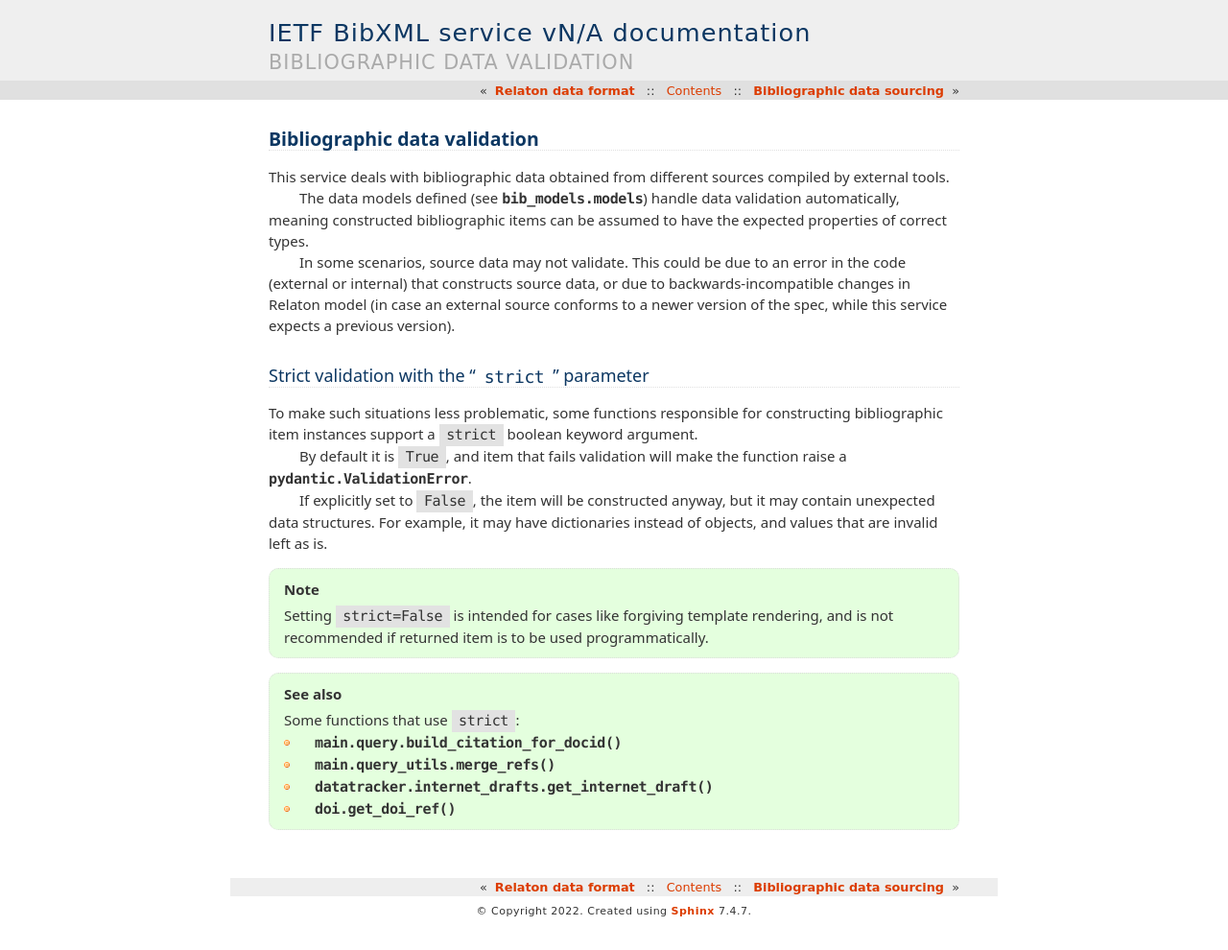
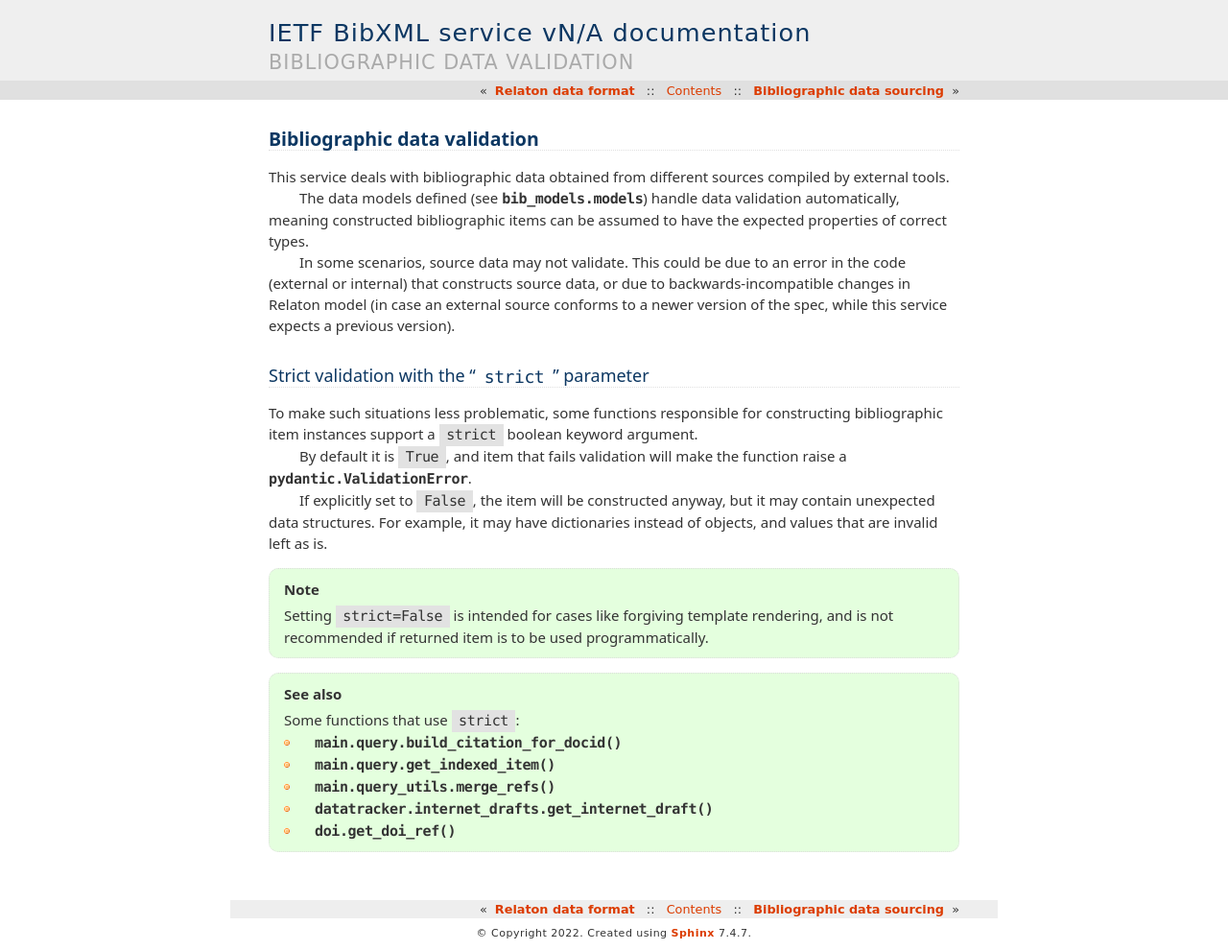
Before and after one commit to ietf-tools/bibxml-service, a Sphinx documentation site: the page built from docs/topics/validation.rst, in a window 1280 px wide. Shown: the whole page at 96% size. Built offline with Sphinx 7.4.7, drawn with Linux system fonts in a browser that asks for light colours; pages that are not in the unit, such as notebooks, are missing from menus; before the commit the page ends 967 px from its top, so only the background shows below that.

Commit message:
docs: cross-reference a function using `strict`

```diff
--- a/docs/topics/validation.rst
+++ b/docs/topics/validation.rst
@@ -43,6 +43,7 @@ left as is.
    Some functions that use ``strict``:
 
    - :func:`main.query.build_citation_for_docid`
+   - :func:`main.query.get_indexed_item`
    - :func:`main.query_utils.merge_refs`
    - :func:`datatracker.internet_drafts.get_internet_draft`
    - :func:`doi.get_doi_ref`
```
